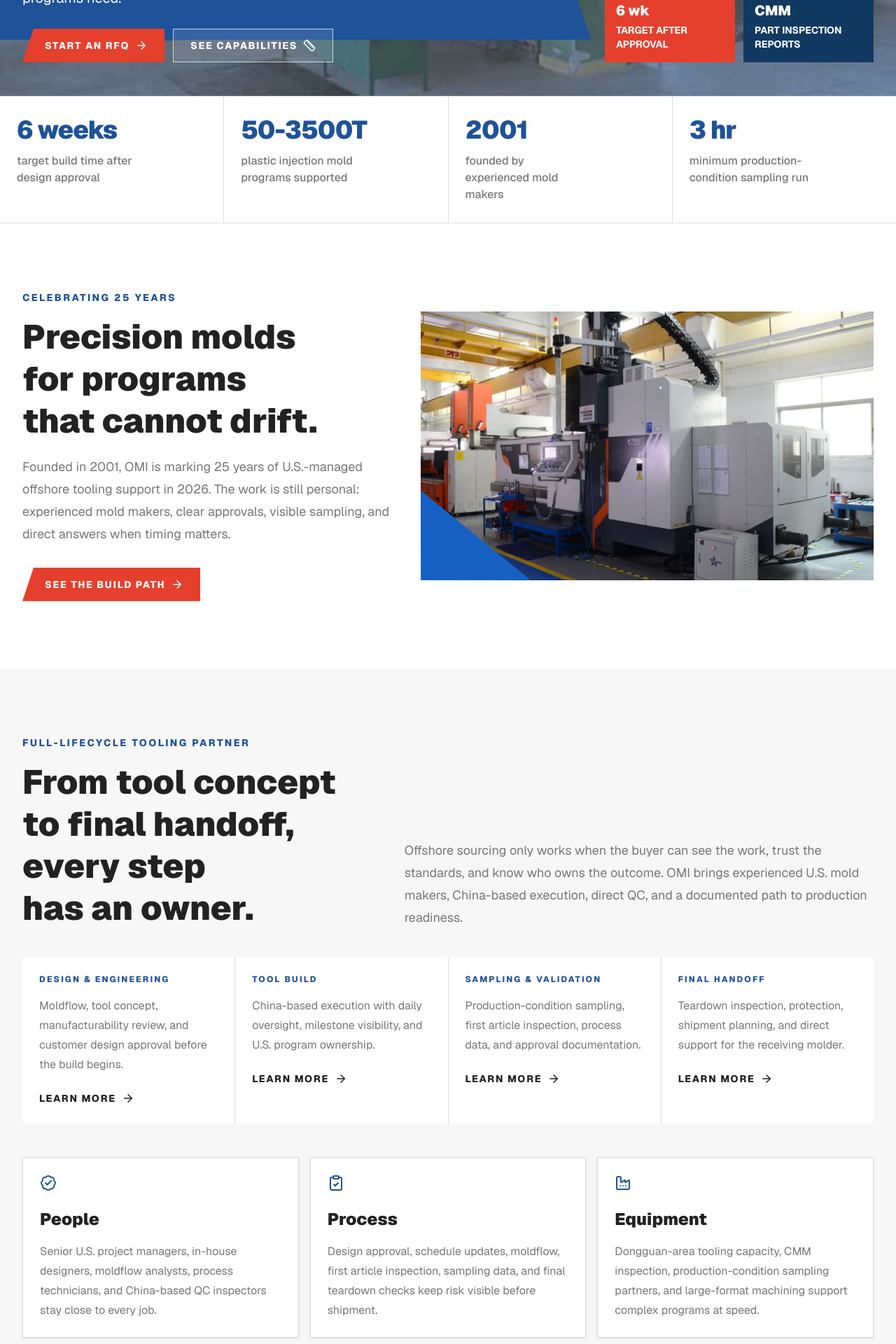
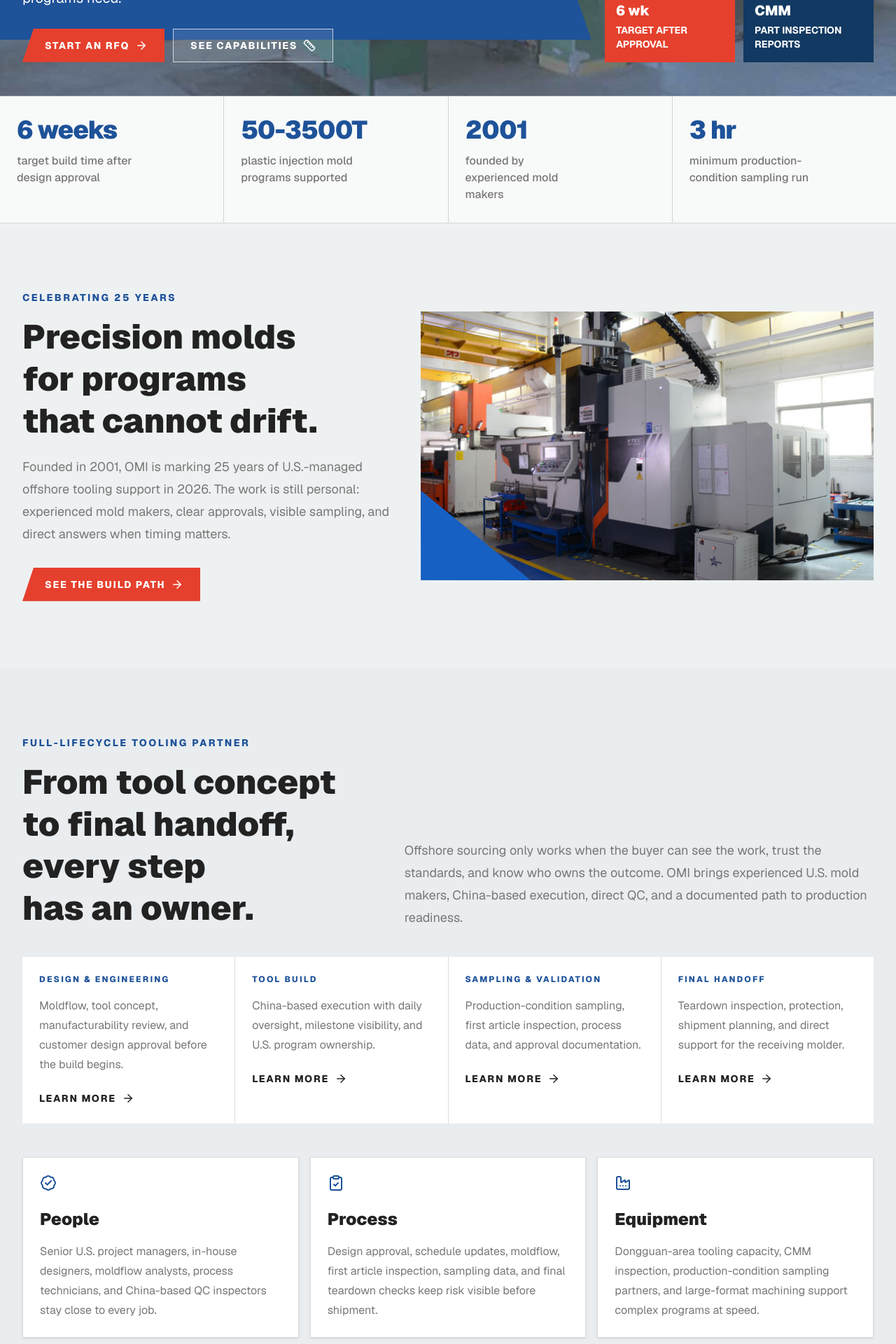
Before and after one commit to swaltersjrtest/offshoremolds, a Next.js app: page / in a window 1280 px wide. Shown: the part 560-2480 px from the top of the page at 70% size. Built offline with nearby package versions, Linux system fonts and the light colour scheme.

Commit message:
Soften homepage background color

```diff
--- a/src/app/page.tsx
+++ b/src/app/page.tsx
@@ -12,8 +12,8 @@ import {
 
 export default function Home() {
   return (
-    <main className="min-h-screen bg-white text-[#222222]">
-      <section className="relative isolate flex min-h-[72svh] items-end overflow-hidden bg-white pt-20 lg:min-h-[76vh]">
+    <main className="min-h-screen bg-[#eef1f2] text-[#222222]">
+      <section className="relative isolate flex min-h-[72svh] items-end overflow-hidden bg-[#eef1f2] pt-20 lg:min-h-[76vh]">
         <SiteHeader variant="overlay" />
         <Image
           src="/omi/slide-1.jpg"
@@ -110,10 +110,10 @@ export default function Home() {
         </div>
       </section>
 
-      <section className="border-y border-[#ddd] bg-white">
-        <div className="mx-auto grid max-w-7xl grid-cols-2 gap-px bg-[#ddd] px-0 sm:grid-cols-4">
+      <section className="border-y border-[#cfd6d9] bg-[#e9edef]">
+        <div className="mx-auto grid max-w-7xl grid-cols-2 gap-px bg-[#cfd6d9] px-0 sm:grid-cols-4">
           {proofPoints.map((point) => (
-            <div key={point.value} className="bg-white px-4 py-7 sm:px-6">
+            <div key={point.value} className="bg-[#f8faf9] px-4 py-7 sm:px-6">
               <p className="whitespace-nowrap text-3xl font-black tracking-tight text-[#1e5299] sm:text-4xl">
                 {point.value}
               </p>
@@ -125,7 +125,7 @@ export default function Home() {
         </div>
       </section>
 
-      <section className="bg-white py-18 sm:py-24">
+      <section className="bg-[#eef1f2] py-18 sm:py-24">
         <div className="mx-auto grid max-w-7xl gap-10 px-4 sm:px-6 lg:grid-cols-[0.9fr_1.1fr] lg:px-8 lg:items-center">
           <div>
             <p className="text-sm font-extrabold uppercase tracking-[0.18em] text-[#1e5299]">
@@ -158,7 +158,7 @@ export default function Home() {
         </div>
       </section>
 
-      <section className="bg-[#f7f7f7] py-18 sm:py-24">
+      <section className="bg-[#e9edef] py-18 sm:py-24">
         <div className="mx-auto max-w-7xl px-4 sm:px-6 lg:px-8">
           <div className="grid gap-10 lg:grid-cols-[0.86fr_1.14fr] lg:items-end">
             <div>
@@ -212,7 +212,7 @@ export default function Home() {
         </div>
       </section>
 
-      <section className="bg-white py-18 sm:py-24">
+      <section className="bg-[#eef1f2] py-18 sm:py-24">
         <div className="mx-auto max-w-7xl px-4 sm:px-6 lg:px-8">
           <div className="max-w-3xl">
             <p className="text-sm font-extrabold uppercase tracking-[0.18em] text-[#1e5299]">
```
